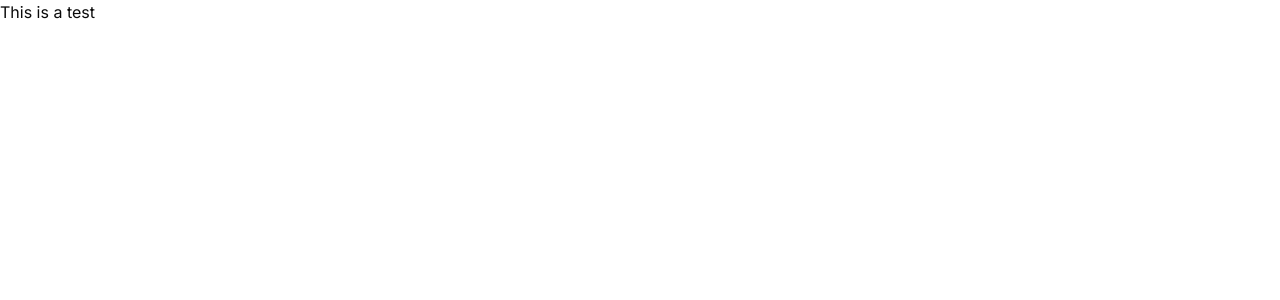
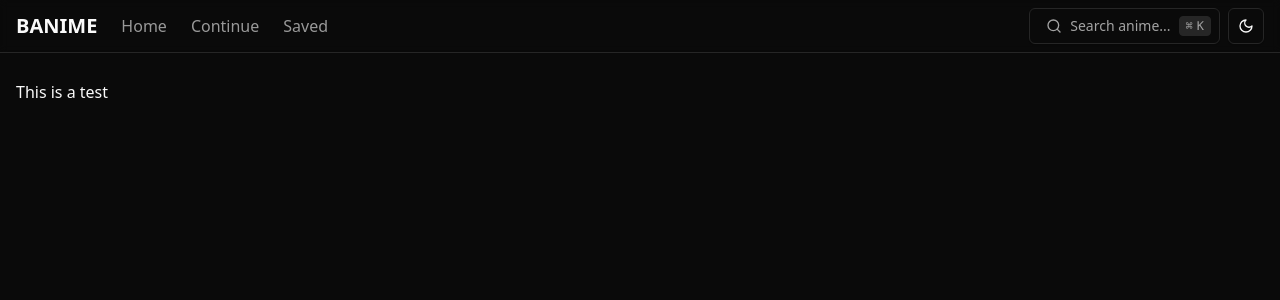
Before and after one commit to bindothorpe/banime-cloudflare, a Next.js app: page / in a window 1280 px wide. Shown: the top 300 px of the page. Built offline with nearby package versions, Linux system fonts and the light colour scheme.

Commit message:
feat: :sparkles: Implement navigation bar and theme toggle functionality

```diff
--- a/package.json
+++ b/package.json
@@ -24,6 +24,7 @@
     "cmdk": "^1.0.4",
     "lucide-react": "^0.468.0",
     "next": "14.2.5",
+    "next-themes": "^0.4.3",
     "react": "^18",
     "react-dom": "^18",
     "tailwind-merge": "^2.5.5",
--- a/src/app/layout.tsx
+++ b/src/app/layout.tsx
@@ -1,22 +1,31 @@
-import type { Metadata } from "next";
-import { Inter } from "next/font/google";
-import "./globals.css";
+import "@/app/globals.css";
+import NavigationBar from "@/components/global/navigation-bar";
+import { ThemeProvider } from "@/components/global/theme-provider";
 
-const inter = Inter({ subsets: ["latin"] });
-
-export const metadata: Metadata = {
-  title: "Create Next App",
-  description: "Generated by create next app",
+export const metadata = {
+  title: "Banime",
+  description: "Watch anime for free",
 };
 
-export default function RootLayout({
-  children,
-}: Readonly<{
-  children: React.ReactNode;
-}>) {
+export default function Layout({ children }: { children: React.ReactNode }) {
   return (
-    <html lang="en">
-      <body className={inter.className}>{children}</body>
+    <html lang="en" suppressHydrationWarning>
+      <body className="min-h-screen bg-background antialiased">
+        <ThemeProvider
+          attribute="class"
+          defaultTheme="dark"
+          enableSystem
+          disableTransitionOnChange
+        >
+          <div className="flex flex-col min-h-screen">
+            <NavigationBar />
+            {/* Main content */}
+            <main className="flex-1 pt-20">
+              <div className="container mx-auto px-4 max-w-7xl">{children}</div>
+            </main>
+          </div>
+        </ThemeProvider>
+      </body>
     </html>
   );
 }
--- /dev/null
+++ b/src/components/global/navigation-bar.tsx
@@ -0,0 +1,75 @@
+import { Menu } from "lucide-react";
+import Link from "next/link";
+import SearchCommand from "@/components/global/search-command";
+import ThemeButton from "@/components/global/theme-button";
+import {
+  Drawer,
+  DrawerContent,
+  DrawerHeader,
+  DrawerTitle,
+  DrawerTrigger,
+} from "@/components/ui/drawer";
+import { Button } from "@/components/ui/button";
+
+const navigation = [
+  { name: "Home", href: "/" },
+  { name: "Continue", href: "/continue" },
+  { name: "Saved", href: "/saved" },
+];
+
+export default function NavigationBar() {
+  return (
+    <>
+      {/* Desktop Navigation */}
+      <nav className="hidden md:flex items-center justify-between px-4 py-2 border-b fixed top-0 left-0 right-0 bg-background/80 backdrop-blur-sm supports-[backdrop-filter]:bg-background/80 z-50">
+        <div className="flex items-center space-x-6">
+          <Link href="/" className="text-xl font-bold">
+            BANIME
+          </Link>
+          {navigation.map((item) => (
+            <Link
+              key={item.name}
+              href={item.href}
+              className="text-foreground/60 hover:text-foreground transition-colors"
+            >
+              {item.name}
+            </Link>
+          ))}
+        </div>
+        <div className="flex items-center space-x-2">
+          <SearchCommand />
+          <ThemeButton />
+        </div>
+      </nav>
+
+      {/* Mobile Navigation */}
+      <nav className="md:hidden flex items-center justify-between p-4 border-b fixed top-0 left-0 right-0 bg-background/80 backdrop-blur-sm supports-[backdrop-filter]:bg-background/80 z-50">
+        <Drawer>
+          <DrawerTrigger asChild>
+            <Button variant="ghost" size="icon">
+              <Menu className="h-6 w-6" />
+            </Button>
+          </DrawerTrigger>
+          <DrawerContent className="pb-24 bg-background/80 backdrop-blur-sm supports-[backdrop-filter]:bg-background/80">
+            <DrawerHeader>
+              <DrawerTitle>Navigation</DrawerTitle>
+            </DrawerHeader>
+            <div className="flex flex-col space-y-4 px-4">
+              {navigation.map((item) => (
+                <Link
+                  key={item.name}
+                  href={item.href}
+                  className="text-foreground/60 hover:text-foreground transition-colors"
+                >
+                  {item.name}
+                </Link>
+              ))}
+            </div>
+          </DrawerContent>
+        </Drawer>
+        <SearchCommand isMobile />
+        <ThemeButton />
+      </nav>
+    </>
+  );
+}
--- /dev/null
+++ b/src/components/global/search-command.tsx
@@ -0,0 +1,91 @@
+"use client";
+
+import React from "react";
+import { useRouter } from "next/navigation";
+import { Button } from "@/components/ui/button";
+import {
+  Command,
+  CommandDialog,
+  CommandEmpty,
+  CommandInput,
+  CommandList,
+} from "@/components/custom-ui/command";
+import { DialogDescription, DialogTitle } from "@/components/custom-ui/dialog";
+import { Search } from "lucide-react";
+
+export default function SearchCommand({
+  isMobile = false,
+}: {
+  isMobile?: boolean;
+}) {
+  const router = useRouter();
+  const [open, setOpen] = React.useState(false);
+  const [query, setQuery] = React.useState("");
+
+  React.useEffect(() => {
+    const down = (e: KeyboardEvent) => {
+      if (isMobile) return;
+      if (e.key === "k" && (e.metaKey || e.ctrlKey)) {
+        e.preventDefault();
+        setOpen((open) => !open);
+      }
+    };
+
+    document.addEventListener("keydown", down);
+    return () => document.removeEventListener("keydown", down);
+  }, [isMobile]);
+
+  const handleSearch = (searchQuery: string) => {
+    if (!searchQuery.trim()) return;
+    router.push(`/search/${encodeURIComponent(searchQuery.trim())}`);
+    setOpen(false);
+  };
+
+  return (
+    <>
+      <Button
+        variant="outline"
+        className={`justify-between text-muted-foreground text-sm font-normal ${
+          isMobile ? "flex-1 mx-4" : "w-full pr-2"
+        }`}
+        onClick={() => setOpen(true)}
+      >
+        <div className="flex items-center gap-2">
+          <Search className="h-4 w-4" />
+          <span>{isMobile ? "Search..." : "Search anime..."}</span>
+        </div>
+        {!isMobile && (
+          <kbd className="pointer-events-none inline-flex h-5 select-none items-center gap-1 rounded border bg-muted px-1.5 font-mono text-xs font-medium text-muted-foreground opacity-100">
+            <span className="text-xs">⌘</span>K
+          </kbd>
+        )}
+      </Button>
+      <CommandDialog
+        open={open}
+        onOpenChange={setOpen}
+        className="dark:bg-popover/90 backdrop-blur-sm dark:supports-[backdrop-filter]:bg-popover/90 bg-popover/80 supports-[backdrop-filter]:bg-popover/80"
+      >
+        <DialogTitle className="sr-only">Search</DialogTitle>
+        <DialogDescription className="sr-only">
+          Search for anime titles
+        </DialogDescription>
+        <Command className="bg-transparent">
+          <CommandInput
+            className="bg-transparent"
+            placeholder="Search anime..."
+            value={query}
+            onValueChange={setQuery}
+            onKeyDown={(e) => {
+              if (e.key === "Enter") {
+                handleSearch(query);
+              }
+            }}
+          />
+          <CommandList className="bg-transparent">
+            <CommandEmpty>Press enter to search</CommandEmpty>
+          </CommandList>
+        </Command>
+      </CommandDialog>
+    </>
+  );
+}
--- /dev/null
+++ b/src/components/global/theme-button.tsx
@@ -0,0 +1,26 @@
+"use client";
+
+import { Moon, Sun } from "lucide-react";
+import { useTheme } from "next-themes";
+import { Button } from "../ui/button";
+
+export default function ThemeButton() {
+  const { setTheme, theme } = useTheme();
+
+  const toggleTheme = () => {
+    setTheme(theme === "dark" ? "light" : "dark");
+  };
+
+  return (
+    <Button
+      variant="outline"
+      size="icon"
+      onClick={toggleTheme}
+      className="px-3"
+    >
+      <span className="sr-only">Toggle theme</span>
+      <Sun className="h-[1.2rem] w-[1.2rem] rotate-0 scale-100 transition-all dark:-rotate-90 dark:scale-0" />
+      <Moon className="absolute h-[1.2rem] w-[1.2rem] rotate-90 scale-0 transition-all dark:rotate-0 dark:scale-100" />
+    </Button>
+  );
+}
--- /dev/null
+++ b/src/components/global/theme-provider.tsx
@@ -0,0 +1,11 @@
+"use client";
+
+import * as React from "react";
+import { ThemeProvider as NextThemesProvider } from "next-themes";
+
+export function ThemeProvider({
+  children,
+  ...props
+}: React.ComponentProps<typeof NextThemesProvider>) {
+  return <NextThemesProvider {...props}>{children}</NextThemesProvider>;
+}
```
Also changed, not shown: 1 other file (tests, documents, lock files or other folders).
